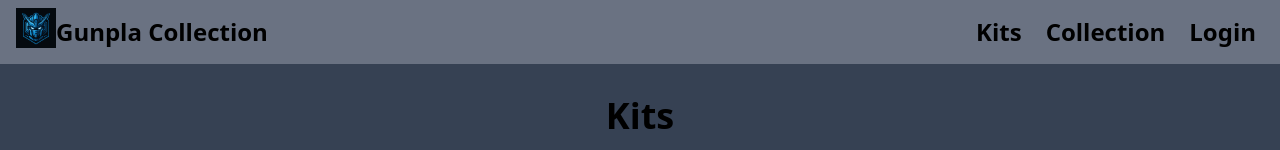
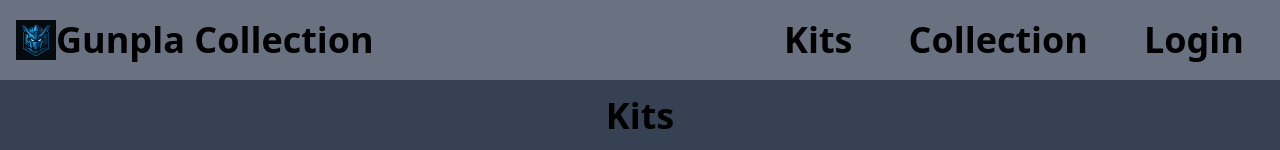
Before and after one commit to NHCarrigan-Mentorship/andy-lin, a React (Vite) app: page / in a window 1280 px wide. Shown: the top 150 px of the page. Built offline with nearby package versions, Linux system fonts and the light colour scheme.

Commit message:
Added Routing for Collection and Login Pages

```diff
--- a/package.json
+++ b/package.json
@@ -13,6 +13,7 @@
     "@tailwindcss/vite": "^4.1.13",
     "react": "^19.1.0",
     "react-dom": "^19.1.0",
+    "react-router-dom": "^7.9.2",
     "tailwindcss": "^4.1.13"
   },
   "devDependencies": {
--- a/src/App.jsx
+++ b/src/App.jsx
@@ -1,21 +1,19 @@
 import { useState } from "react";
 import "./index.css";
 import { cards as initialCards } from "./cardsData";
+import { BrowserRouter as Router, Routes, Route, Link } from "react-router-dom";
 
-function App() {
+function Collection() {
+  return <h1 className="text-center text-4xl p-4 font-bold">Collection</h1>;
+}
+
+function Login() {
+  return <h1 className="text-center text-4xl p-4 font-bold">Login</h1>;
+}
+
+function Kits() {
   return (
-    <>
-      <div id="NavBar" className="bg-gray-500 flex font-bold text-2xl p-2 pl-4">
-        <img src="/logo.png" className="h-10" />
-        <h1 className="my-auto">Gunpla Collection</h1>
-        <div className="flex gap-6 ml-auto p-2 pr-4">
-          <button className="hover:text-blue-900">Kits</button>
-          <button className="hover:text-blue-900">Collection</button>
-          <button className="hover:text-blue-900">Login</button>
-        </div>
-      </div>
-
-      <div className="bg-gray-700 pr-4 pl-4 font-bold text-xl p-4">
+    <div className="bg-gray-700 pr-4 pl-4 font-bold text-xl">
       <h1 className="text-center text-4xl p-4">Kits</h1>
       <div id="boxes" className="flex flex-row gap-4 grid grid-cols-4">
         {initialCards.map((card) => (
@@ -29,7 +27,43 @@ function App() {
         ))}
       </div>
     </div>
-    </>
+  );
+}
+
+function App() {
+  return (
+    <Router>
+      <div id="NavBar" className="bg-gray-500 flex font-bold text-2xl p-2 pl-4">
+        <img src="/logo.png" className="h-10 my-auto" />
+        <h1 className="my-auto text-4xl">Gunpla Collection</h1>
+        <div className="flex gap-8 ml-auto p-2 pr-4">
+          <Link
+            to="/"
+            className="hover:text-blue-900 px-3 py-1 text-4xl"
+          >
+            Kits
+          </Link>
+          <Link
+            to="/collection"
+            className="hover:text-blue-900 px-3 py-1 text-4xl"
+          >
+            Collection
+          </Link>
+          <Link
+            to="/login"
+            className="hover:text-blue-900 px-3 py-1 text-4xl"
+          >
+            Login
+          </Link>
+        </div>
+      </div>
+
+      <Routes>
+        <Route path="/" element={<Kits />} />
+        <Route path="/collection" element={<Collection />} />
+        <Route path="/login" element={<Login />} />
+      </Routes>
+    </Router>
   );
 }
 
```
Also changed, not shown: 1 other file (tests, documents, lock files or other folders). Lines whose indentation alone changed are shown as unchanged.
